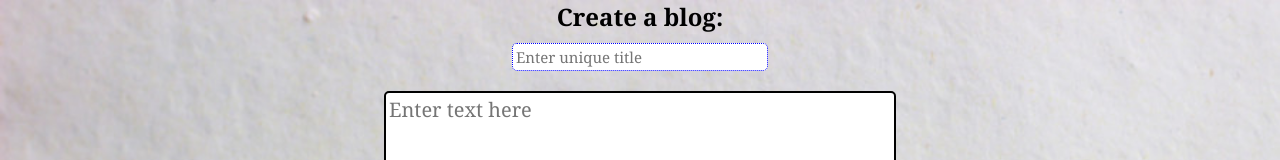
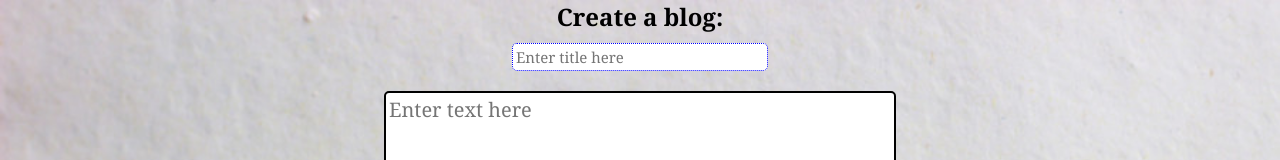
Before and after one commit to tanejaparul96/blog-post, a React (Create React App) app: page / in a window 1280 px wide. Shown: the top 160 px of the page. Built offline with nearby package versions, Linux system fonts and the light colour scheme.

Commit message:
added constant files

```diff
--- a/src/Components/BlogEdit.tsx
+++ b/src/Components/BlogEdit.tsx
@@ -2,6 +2,7 @@ import { useState } from "react";
 import { useLocation, useNavigate } from "react-router-dom";
 import "./BlogRead.css";
 import Popup from "./ConfirmationPopUp/Popup";
+import { POPUP_MESSAGES , PLACEHOLDER_MESSAGES } from "./Constants/Constant";
 
 function BlogEdit() {
   const navigate: any = useNavigate();
@@ -37,7 +38,7 @@ function BlogEdit() {
           <textarea
             onChange={(event) => setText(event.target.value)}
             value={text}
-            placeholder={"Enter text here"}
+            placeholder={PLACEHOLDER_MESSAGES.ENTER_TEXT}
             style={{ height: "250px" }}
           />
         </div>
@@ -49,7 +50,7 @@ function BlogEdit() {
             Discard Changes
             <Popup
               show={visibility}
-              message={"Are you sure you want to discard new added changes"}
+              message={POPUP_MESSAGES.DISCARD_CHANGES_MESSAGE}
               handlePoem={() => handleDiscardChange()}
               onClose={handleClosePopUp}
             />
--- a/src/Components/BlogRead.tsx
+++ b/src/Components/BlogRead.tsx
@@ -5,10 +5,10 @@ import { Link } from "react-router-dom";
 import deleteIcon from "../images/delete-icon.png";
 import editIcon from "../images/edit-new-icon.png";
 import Popup from "./ConfirmationPopUp/Popup";
+import { POPUP_MESSAGES } from "./Constants/Constant";
 
 export default function PoemRead() {
   const getBlogName: string = window.location.search.replace(/%20/g, " ").split("?")[1];
-  // const [show, setShow] = useState(false);
   // split func is jugaad to remove "?" from url please look at code"
   //replace method is also not best solution need another solution for that can't handle '
   // if we add extra space at end it can't handle that as well
@@ -32,8 +32,7 @@ export default function PoemRead() {
     blogName: getBlogName,
     img: imgSrc,
   };
-  const message: string =
-    "Are you sure you want to delete this blog? if pressed on confirm it can't be seen again";
+
   return (
     <div className="container">
       <div className="poem-view-container">
@@ -55,7 +54,7 @@ export default function PoemRead() {
           </button>
           <Popup
             show={visibility}
-            message={message}
+            message={POPUP_MESSAGES.CONFIRMATION_MESSAGE}
             handlePoem={() => handlePoemDelete()}
             onClose={handleClosePopUp}
           />
--- a/src/Components/BlogView.tsx
+++ b/src/Components/BlogView.tsx
@@ -3,6 +3,7 @@
 import React, { useState } from "react";
 import "./Blog.css";
 import { useNavigate } from "react-router";
+import {PLACEHOLDER_MESSAGES} from '../Components/Constants/Constant'
 
 function PoemView() {
   const [text, setText] = useState("");
@@ -25,12 +26,12 @@ function PoemView() {
           type="text"
           value={title}
           onChange={(event) => setTitle(event.target.value)}
-          placeholder="Enter unique title"
+          placeholder={PLACEHOLDER_MESSAGES.ENTER_TITLE}
         />
         <textarea
           onChange={(event) => setText(event.target.value)}
           defaultValue={text}
-          placeholder={"Enter text here"}
+          placeholder={PLACEHOLDER_MESSAGES.ENTER_TEXT}
         />
       </div>
       <div className="submit-poem">
--- /dev/null
+++ b/src/Components/Constants/Constant.tsx
@@ -0,0 +1,9 @@
+export const POPUP_MESSAGES={
+    CONFIRMATION_MESSAGE: "Are you sure you want to delete this blog? if pressed on confirm it can't be seen again",
+    DISCARD_CHANGES_MESSAGE:"Are you sure you want to discard new added changes",
+}
+
+export const PLACEHOLDER_MESSAGES={
+    ENTER_TEXT: "Enter text here",
+    ENTER_TITLE: "Enter title here",
+}
```
